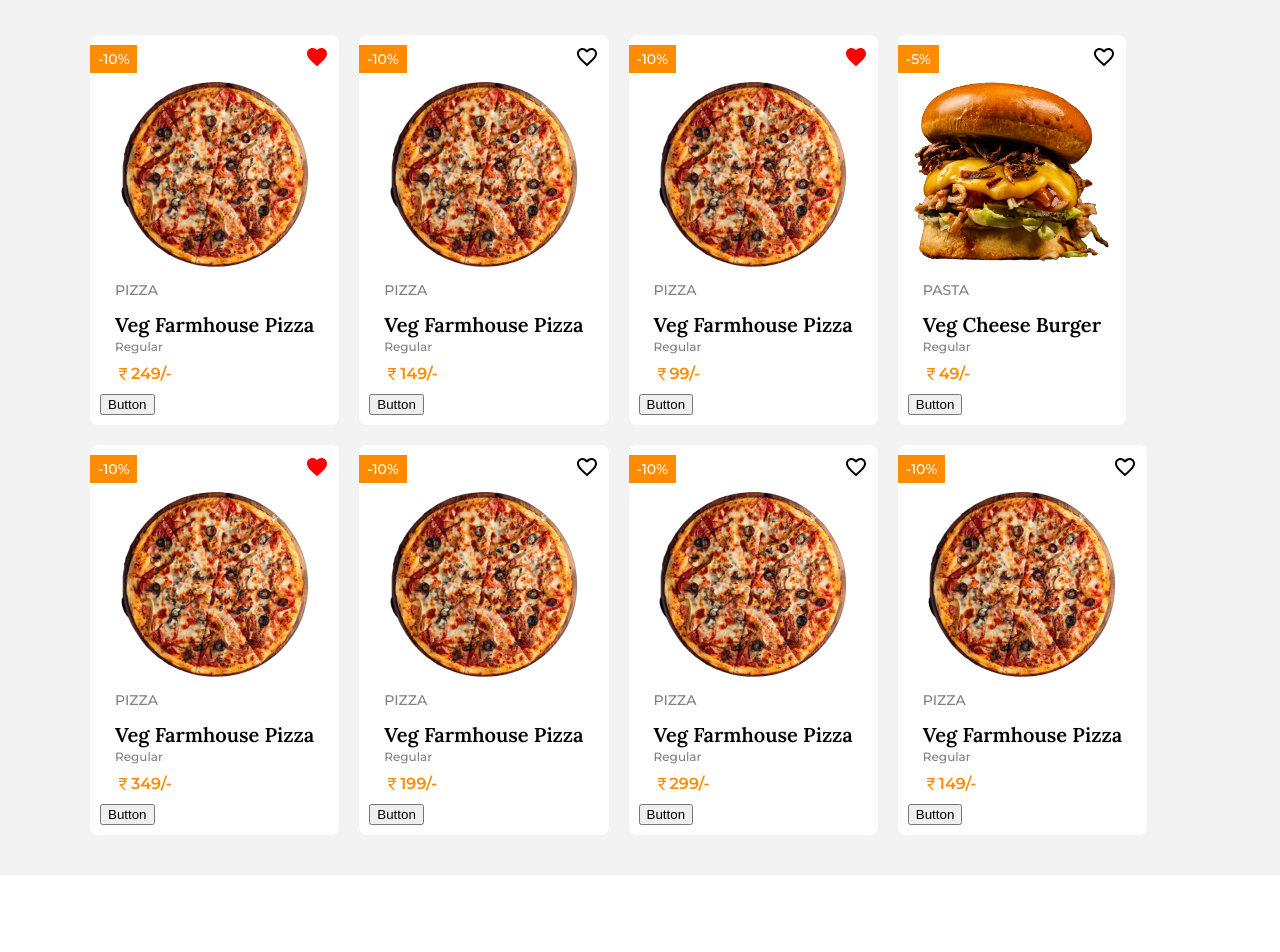
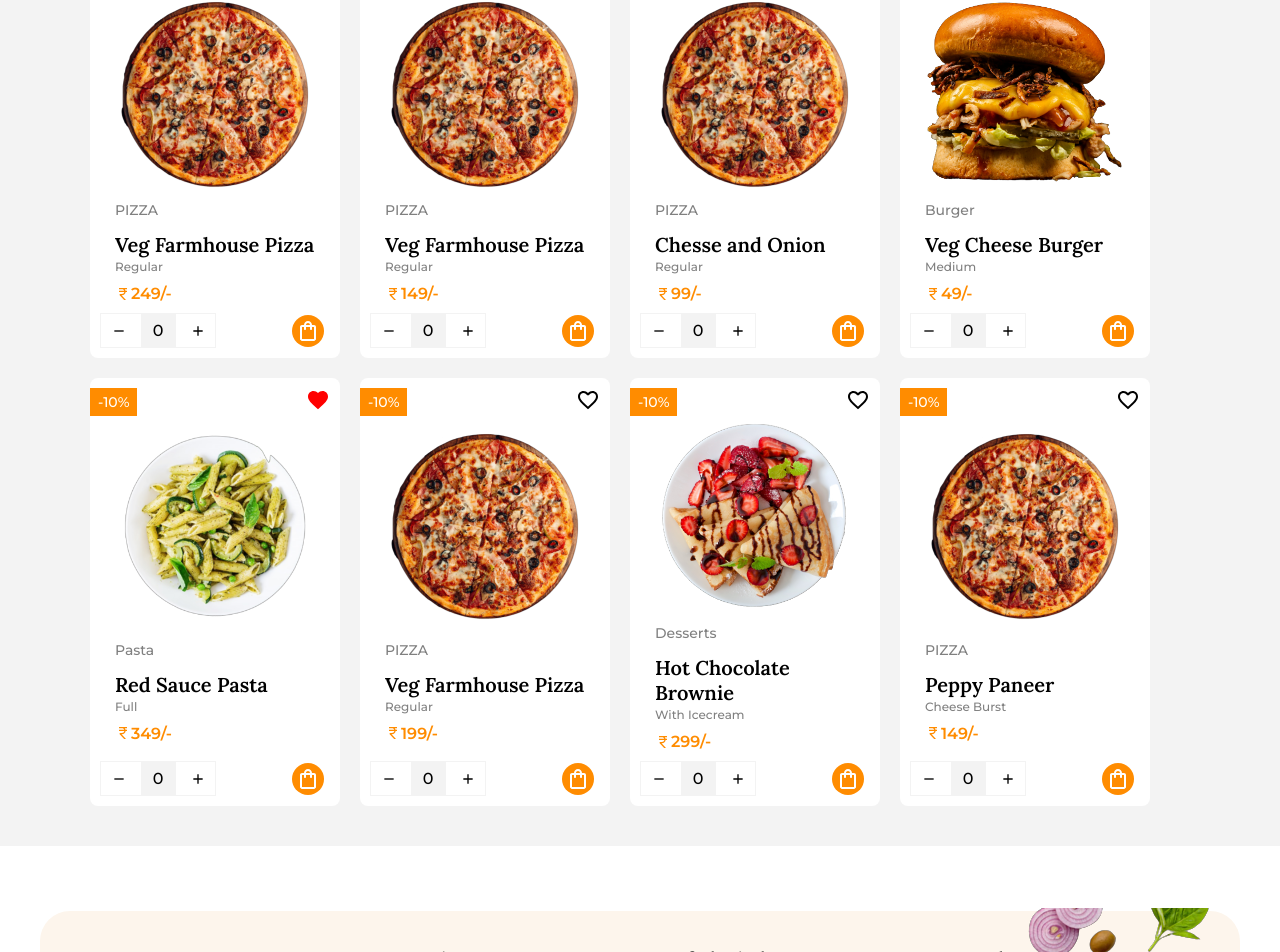
Before and after one commit to Rishik04/ecommerce, a React (Create React App) app: page / in a window 1280 px wide. Shown: the part 2514-3466 px from the top of the page. Before the commit the page ends 3389 px from the top, so only its background shows below. Built offline with nearby package versions, Linux system fonts and the light colour scheme.

Commit message:
added the footer

```diff
--- a/src/components/About.js
+++ b/src/components/About.js
@@ -2,13 +2,12 @@ import { EastOutlined } from "@mui/icons-material";
 import React from "react";
 import styled from "styled-components";
 
-const Container = styled.div`display: flex; justify-content: space-between; align: items: center; margin: auto 60px; padding-top: 30px; height: 100vh`;
+const Container = styled.div`display: flex; justify-content: space-between; align: items: center; margin: 0 60px; height: 100vh`;
 const InfoContainer = styled.div`
   flex: 1;
-  display:flex;
-  flex-direction:  column;
-  justify-content: center
-
+  display: flex;
+  flex-direction: column;
+  justify-content: center;
 `;
 const ImageContainer = styled.div`
   flex: 1;
--- a/src/components/BestProducts.js
+++ b/src/components/BestProducts.js
@@ -1,9 +1,12 @@
 import {
+  Add,
   CurrencyRupeeOutlined,
   Favorite,
   FavoriteBorderOutlined,
+  Remove,
+  ShoppingBagOutlined,
 } from "@mui/icons-material";
-import React from "react";
+import React, { useState } from "react";
 import styled from "styled-components";
 import { bestSeller } from "../data";
 
@@ -31,8 +34,10 @@ const ProductCard = styled.div`
   border-radius: 8px;
   // box-shadow: 0 2px 5px 1px rgba(0, 0, 0, 0.1);
   padding: 10px;
+  flex: 1;
   flex-shrink: 0;
-//   width: 18%
+  flex-grow: 1;
+  max-width: 230px;
 `;
 
 const Title = styled.h1`
@@ -58,9 +63,9 @@ const Discount = styled.span`
   padding: 5px 8px;
   position: relative;
   left: -10px;
-  font-family: 'Montserrat';
+  font-family: "Montserrat";
   font-weight: 500;
-  font-size: 14px
+  font-size: 14px;
 `;
 
 const Image = styled.img`
@@ -72,7 +77,11 @@ const CardTop = styled.div`
   justify-content: space-between;
   align-items: center;
 `;
-const Button = styled.button``;
+const Button = styled.button`
+  background: transparent;
+  border: none; display: flex;
+  align-items: center
+`;
 
 const ImageContainer = styled.div`
   display: flex;
@@ -100,26 +109,65 @@ const Price = styled.p`
   margin: 10px 0;
   color: darkorange;
   font-weight: 600;
-  font-family: 'Montserrat'
+  font-family: "Montserrat";
 `;
 
-const CartQuan = styled.div``;
+const CartQuan = styled.div`
+  display: flex;
+  justify-content: space-between;
+`;
+
+const CartToggle = styled.div`
+  display: flex;
+  border: 1px solid #f3f3f3;
+  flex: 1;
+  justify-content: space-between;
+  align-items: center;
+`;
+
+const QuanCount = styled.input`
+  border: none;
+  outline: none;
+  background-color: #f3f3f3;
+  width: 15px;
+  padding: 7px 10px;
+  margin: auto;
+  font-size: 16px;
+  font-family: "Montserrat";
+  font-weight: 500;
+  text-align: center;
+`;
+
+const Cart = styled.div`
+  display: flex;
+  flex: 1;
+  align-items: center;
+  justify-content: flex-end;
+`;
 
 const BestProducts = () => {
+  const [Count, setCount] = useState(0);
+  const handle = (toggle)=>{
+    (toggle === "add") ? setCount(Count+1) : (Count === 0 ? setCount(0): setCount(Count-1));
+
+    // console.log(Count);
+  }
   return (
     <Container>
       <Title>
         Best Selling <span style={{ color: "darkorange" }}>Products</span>
       </Title>
       <Wrapper>
-        {bestSeller.map((product)=>(
-            <ProductCard>
+        {bestSeller.map((product) => (
+          <ProductCard key={product.id}>
             <CardTop>
               <Discount>-{product.discount}%</Discount>
               <Wishlist>
-                    {(product.wishlist) ?
-                        <Favorite style={{color: "red"}}/> : <FavoriteBorderOutlined />
-                    }
+                {product.wishlist ? (
+                  <Favorite style={{ color: "red" }} />
+                ) : (
+                  <FavoriteBorderOutlined />
+                )}
               </Wishlist>
             </CardTop>
             <ImageContainer>
@@ -137,7 +185,24 @@ const BestProducts = () => {
               </Price>
             </Description>
             <CartQuan>
-                <Button>Button</Button>
+              <CartToggle>
+                <Remove style={{ margin: "auto", fontSize: "medium", cursor: "pointer", display: "flex", alignItems: "center", justifyContent:"center", padding: 5 }} onClick={()=>handle("remove")}/>
+                <QuanCount placeholder="0" value={Count} onChange= {e => setCount(e.target.value)}/>
+                <Add style={{ margin: "auto", fontSize: "medium", cursor: "pointer", display: "flex", alignItems: "center", justifyContent:"center", padding: 5 }} onClick={()=>handle("add")}/>
+              </CartToggle>
+              <Cart>
+                <Button>
+                  <ShoppingBagOutlined
+                    style={{
+                      backgroundColor: "darkorange",
+                      padding: 4,
+                      borderRadius: 50,
+                      color: "white",
+                      margin: "auto"
+                    }}
+                  />
+                </Button>
+              </Cart>
             </CartQuan>
           </ProductCard>
         ))}
--- a/src/components/CategoryProducts.js
+++ b/src/components/CategoryProducts.js
@@ -4,7 +4,7 @@ import styled from "styled-components";
 import { productCategory } from "../data";
 
 const Container = styled.div`
-  margin: 40px 60px;
+  margin: 0 60px;
   padding: 20px 0px;
   position: relative;
 `;
--- /dev/null
+++ b/src/components/Footer.js
@@ -0,0 +1,120 @@
+import React from "react";
+import styled from "styled-components";
+
+const Container = styled.div`
+  height: 60vh;
+  display: flex;
+  align-items: center;
+  margin: 40px;
+  position: relative;
+`;
+const Wrapper = styled.div`
+  display: flex;
+  justify-content: space-between;
+  flex: 1;
+  background-color: #FDF5EC;
+  border-radius: 30px;
+  padding: 15px;
+  height: 50vh;
+  overflow: hidden;
+  &::after{
+    background: url('assets/veg_bg1.png');
+    width: 100%;
+    height: 100%;
+    position: absolute;
+    content: '';
+    background-repeat: no-repeat;
+    background-size: auto;
+    background-position: bottom left;
+    bottom: 22px;
+    left: 2%;
+  }
+  &::before{
+    background: url('assets/veg_bg2.png');
+    background-repeat: no-repeat;
+    background-position: top right;
+    background-size: auto;
+    position: absolute;
+    width: 100%;
+    height: 100%;
+    top: 22px;
+    content: '';
+    right: 2%
+  }
+`;
+const One = styled.div`
+  flex: 1;
+  margin: 5px;
+`;
+const Two = styled.div`
+  flex: 1;
+  margin: 5px;
+`;
+const Three = styled.div`
+  flex: 1;
+  margin: 5px;
+`;
+const Four = styled.div`
+  flex: 1;
+  margin: 5px;
+`;
+
+const List = styled.li`
+  list-style: none;
+  color: gray;
+  font-size: 16px;
+  margin: 8px 0;
+  font-family: 'Montserrat';
+  font-weight: 400;
+  line-height: 28px;
+  letter-spacing: .2px
+`;
+const Contact = styled.div``;
+const Desc = styled.p``;
+const Usermail = styled.div``;
+const Email = styled.input``;
+const Title = styled.h1`font-size: 22px; margin-bottom: 15px; font-weight: 600; letter-spacing: .8px`;
+const Logos = styled.div``;
+
+const Footer = () => {
+  return (
+    <Container>
+      <Wrapper>
+        <One>
+          <Title>Co. Logo</Title>
+          <Desc></Desc>
+          <Logos></Logos>
+        </One>
+        <Two>
+          <Title>Categories</Title>
+          <List>Main Course</List>
+          <List>Pasta</List>
+          <List>Burgers</List>
+          <List>Pizza</List>
+          <List>Desserts</List>
+        </Two>
+        <Three>
+          <Title>Useful Links</Title>
+          <List>Payment</List>
+          <List>Privacy Policy</List>
+          <List>Terms of Service</List>
+          <List>My Account</List>
+          <List>Return Policy</List>
+        </Three>
+        <Four>
+          <Title>Newsletter</Title>
+          <Desc></Desc>
+          <Usermail>
+            <Email />
+          </Usermail>
+          <Contact>
+            <List></List>
+            <List></List>
+          </Contact>
+        </Four>
+      </Wrapper>
+    </Container>
+  );
+};
+
+export default Footer;
--- a/src/data.js
+++ b/src/data.js
@@ -41,10 +41,10 @@ export const productCategory = [
 export const bestSeller = [
   {id: 1, title: "Veg Farmhouse Pizza", category: "PIZZA", price: 249, type: "Regular", img: 'assets/pizza.png', discount: 10, wishlist: true},
   {id: 2, title: "Veg Farmhouse Pizza", category: "PIZZA", price: 149, type: "Regular", img: 'assets/pizza.png', discount: 10, wishlist: false},
-  {id: 3, title: "Veg Farmhouse Pizza", category: "PIZZA", price: 99, type: "Regular", img: 'assets/pizza.png', discount: 10, wishlist: true},
-  {id: 4, title: "Veg Cheese Burger", category: "PASTA", price: 49, type: "Regular", img: 'assets/burger.png', discount: 5, wishlist: false},
-  {id: 5, title: "Veg Farmhouse Pizza", category: "PIZZA", price: 349, type: "Regular", img: 'assets/pizza.png', discount: 10, wishlist: true},
+  {id: 3, title: "Chesse and Onion", category: "PIZZA", price: 99, type: "Regular", img: 'assets/pizza.png', discount: 10, wishlist: true},
+  {id: 4, title: "Veg Cheese Burger", category: "Burger", price: 49, type: "Medium", img: 'assets/burger.png', discount: 5, wishlist: false},
+  {id: 5, title: "Red Sauce Pasta", category: "Pasta", price: 349, type: "Full", img: 'assets/pasta.png', discount: 10, wishlist: true},
   {id: 6, title: "Veg Farmhouse Pizza", category: "PIZZA", price: 199, type: "Regular", img: 'assets/pizza.png', discount: 10, wishlist: false},
-  {id: 7, title: "Veg Farmhouse Pizza", category: "PIZZA", price: 299, type: "Regular", img: 'assets/pizza.png', discount: 10, wishlist: false},
-  {id: 8, title: "Veg Farmhouse Pizza", category: "PIZZA", price: 149, type: "Regular", img: 'assets/pizza.png', discount: 10, wishlist: false},
+  {id: 7, title: "Hot Chocolate Brownie", category: "Desserts", price: 299, type: "With Icecream", img: 'assets/desserts.png', discount: 10, wishlist: false},
+  {id: 8, title: "Peppy Paneer", category: "PIZZA", price: 149, type: "Cheese Burst", img: 'assets/pizza.png', discount: 10, wishlist: false},
 ]
--- a/src/pages/Home.js
+++ b/src/pages/Home.js
@@ -3,6 +3,7 @@ import About from '../components/About'
 import BestProducts from '../components/BestProducts'
 import Category from '../components/Category'
 import CategoryProducts from '../components/CategoryProducts'
+import Footer from '../components/Footer'
 import Navbar from '../components/Navbar'
 import Slider from '../components/Slider'
 
@@ -15,6 +16,7 @@ const Home = () => {
     <CategoryProducts/>
     <About/>
     <BestProducts />
+    <Footer/>
     </>
   )
 }
```
Also changed, not shown: public/assets/veg_bg1.png (added), public/assets/veg_bg2.png (added). Lines whose indentation alone changed are shown as unchanged.
